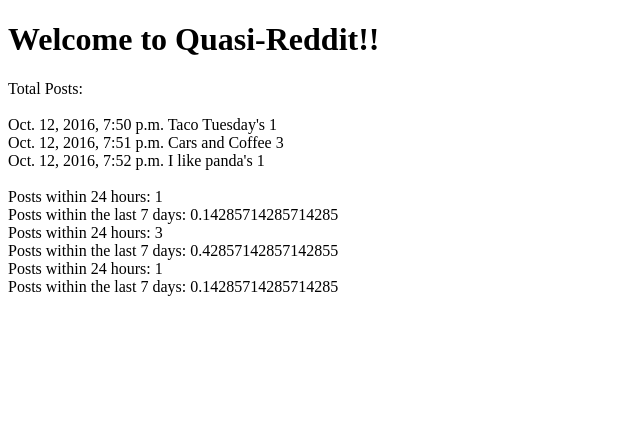
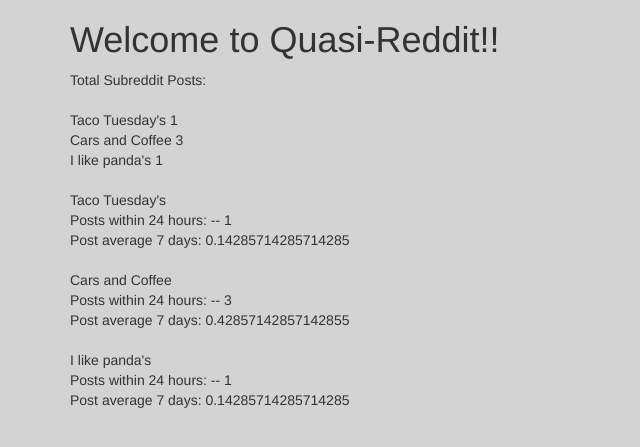
Before and after one commit to dfreshreed/django_reddit, a Django app: page / in a window 1280 px wide. Shown: the top 447 px of the page, without its empty margins (0-640 px from the left). Run offline with Django 3.2, Linux system fonts and the light colour scheme; data comes from the database, SQL or seed files in the repository; some libraries are stand-ins or nearby versions.

Commit message:
minor formatting change

```diff
--- a/reddit/templates/index.html
+++ b/reddit/templates/index.html
@@ -1,22 +1,35 @@
+{% load staticfiles %}
 <!DOCTYPE html>
 <html>
   <head>
     <meta charset="utf-8">
     <title>Welcome!</title>
+    <link rel="stylesheet" href="{% static 'css/bootstrap.css' %}" media="screen" title="no title">
+    <style media="screen">
+      body {
+        background-color: lightgrey;
+      }
+
+    </style>
   </head>
   <body>
+    <div class="container">
       <h1>Welcome to Quasi-Reddit!!</h1>
-    Total Posts: <br>
+      Total Subreddit Posts: <br>
       <br>
           {% for item in count %}
-      {{ item.creation }}
+            <!-- {{ item.creation }} -->
             {{ item.name }}
             {{ item.current_count }}<br>
           {% endfor %}
          <br>
           {% for time in time %}
-        Posts within 24 hours: {{ time.today_count }}<br>
-        Posts within the last 7 days: {{ time.daily_add }} <br>
+          {{ time.name }}<br>
+            Posts within 24 hours:  -- {{ time.today_count }}<br>
+            Post average 7 days: {{ time.daily_add }} <br>
+            <br>
           {% endfor %}
+    </div>
+
   </body>
 </html>
```
Lines whose indentation alone changed are shown as unchanged.
